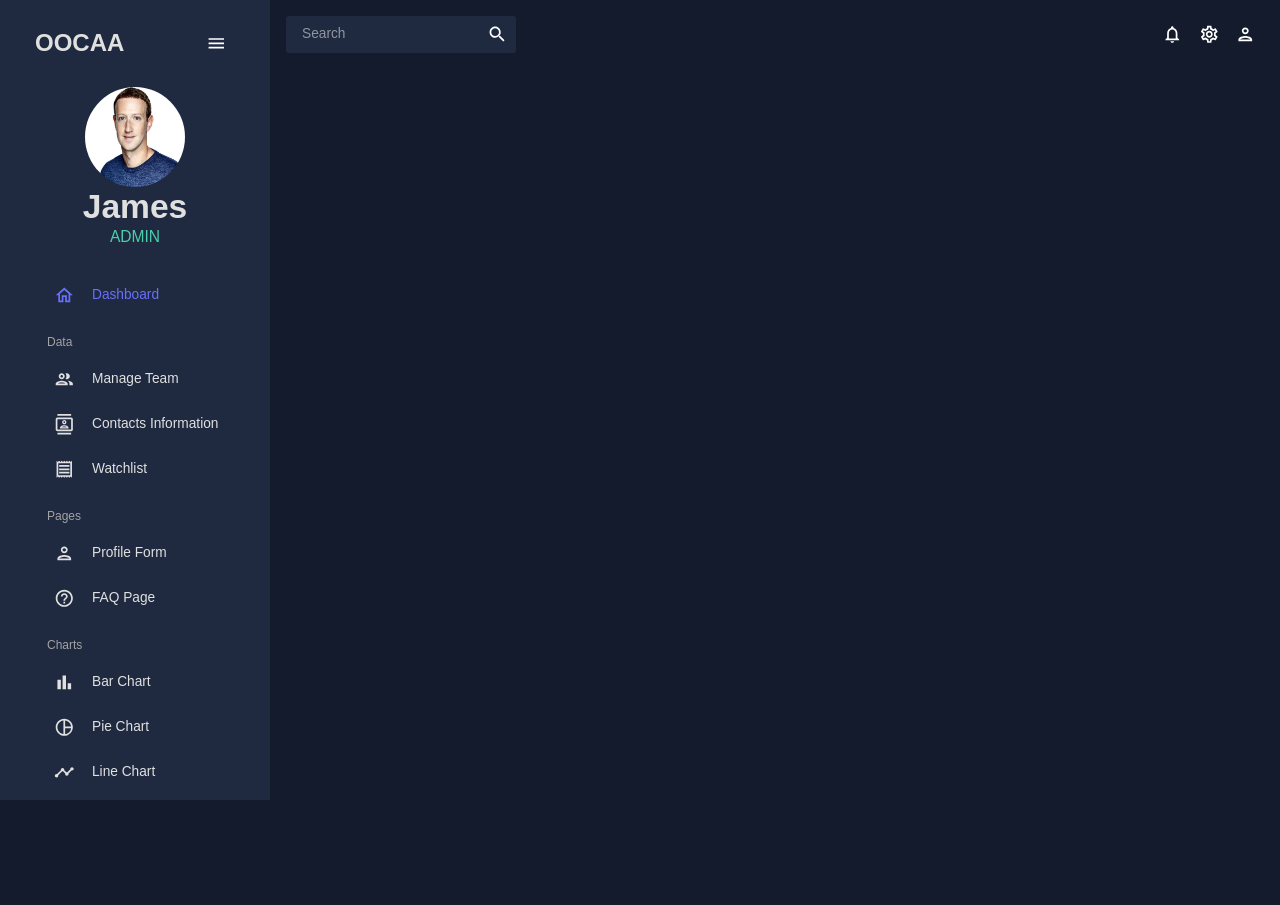
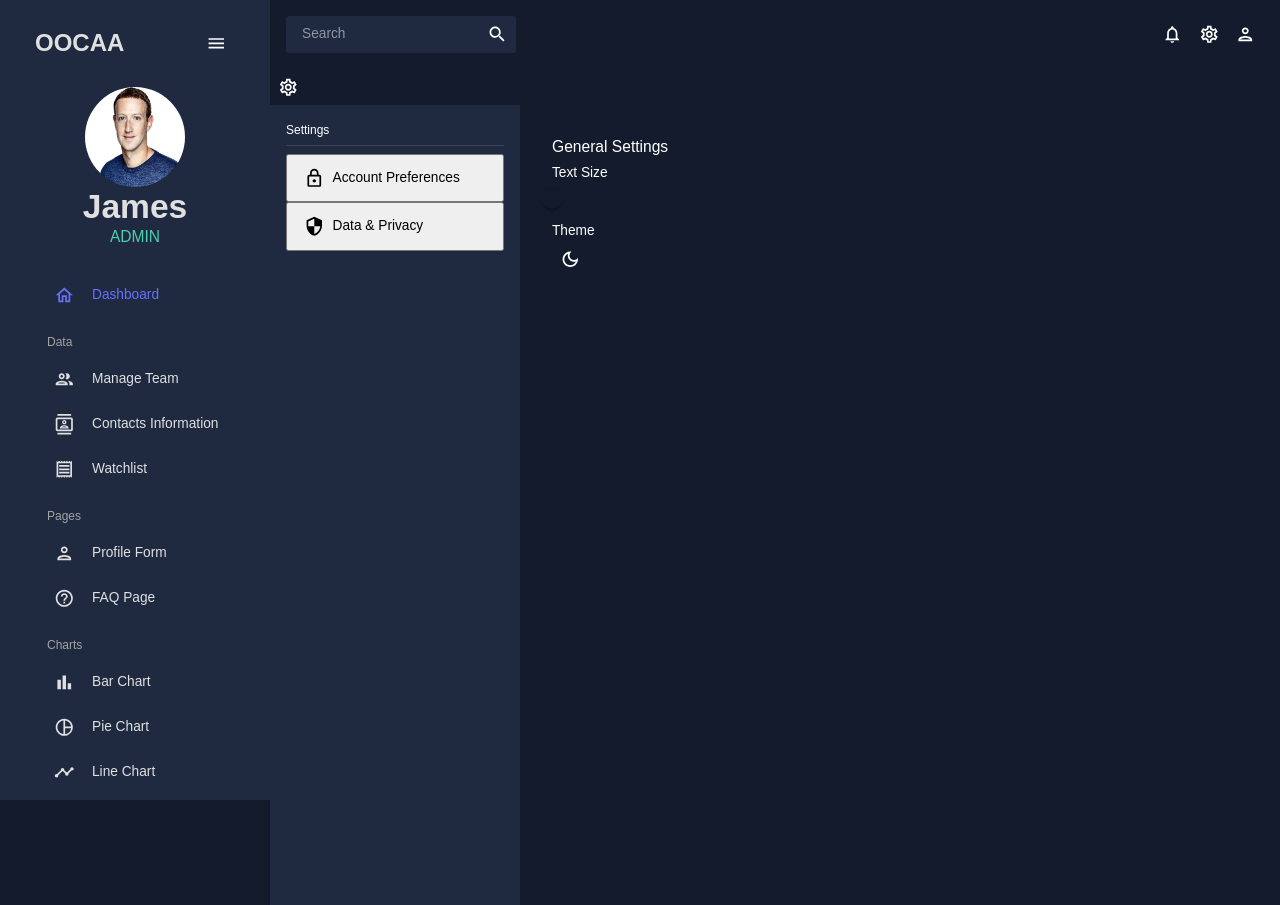
Before and after one commit to anmol02singh/OOCAA-UI, a React (Create React App) app: page /settings in a window 1280 px wide. Before the commit the page ends 800 px from the top, so only its background shows below. Built offline with nearby package versions, Linux system fonts and the light colour scheme; no server answers.

Commit message:
Changed Settings from popover to page

```diff
--- a/src/App.js
+++ b/src/App.js
@@ -16,6 +16,7 @@ import Dashboard from "./scenes/dashboard/index.tsx";
 import UserLogin from "./pages/UserLogin.tsx";
 import { useLocation } from "react-router-dom";
 import UserSignUp from "./pages/UserSignUp.tsx";
+import SettingsPopover from "./pages/SettingsPopover.tsx";
 
 function App() {
   const [theme, colorMode] = useMode();
@@ -44,6 +45,7 @@ function App() {
                           <Route path="/geo" element={<Geo />} />
                           <Route path="/login" element={<UserLogin />} />
                           <Route path="/signup" element={<UserSignUp />} />
+                          <Route path="/settings" element={<SettingsPopover />} />
                       </Routes>
                   </main>
               </div>
--- a/src/pages/SettingsPopover.tsx
+++ b/src/pages/SettingsPopover.tsx
@@ -1,140 +1,106 @@
-import React, { useState, useContext } from 'react';
-import { Popover, Typography, Slider, IconButton,Button} from '@mui/material';
+import React, { useContext, useState } from "react";
+import { Box, Typography, Slider, IconButton, Button, List, ListItem, ListItemText, Divider, useTheme } from "@mui/material";
+import { ColorModeContext } from "./../theme.tsx";
+import { tokens } from "./../theme.tsx";
+import DarkModeOutlinedIcon from "@mui/icons-material/DarkModeOutlined";
+import LightModeOutlinedIcon from "@mui/icons-material/LightModeOutlined";
+import LockOutlinedIcon from "@mui/icons-material/LockOutlined";
+import SecurityOutlinedIcon from "@mui/icons-material/SecurityOutlined";
 import { SettingsOutlined as SettingsOutlinedIcon } from '@mui/icons-material';
-import { ColorModeContext } from './../theme.tsx';
-import { Box, useTheme } from '@mui/material';
-import { tokens } from './../theme.tsx';
-import DarkModeOutlinedIcon from '@mui/icons-material/DarkModeOutlined';
-import LightModeOutlinedIcon from '@mui/icons-material/LightModeOutlined';
+
 const SettingsPopover = () => {
-  const [anchorEl, setAnchorEl] = useState(null);
   const { textSize, setTextSize, toggleColorMode } = useContext(ColorModeContext);
-  const [darkMode, setDarkMode] = useState(false);
+  const [selectedSection, setSelectedSection] = useState("general");
   const theme = useTheme();
   const colors = tokens(theme.palette.mode);
-  const colorMode = useContext(ColorModeContext);
-  const handleOpen = (event) => {
-    setAnchorEl(event.currentTarget);
-  };
-
-  const handleClose = () => {
-    setAnchorEl(null);
-  };
-
+  const [anchorEl, setAnchorEl] = useState(null);
   const handleTextSizeChange = (event, newValue) => {
     setTextSize(newValue);
     document.body.style.fontSize = `${newValue}px`;
   };
-  const isPopoverOpen = Boolean(anchorEl);
+  const handleOpen = (event) => { setAnchorEl(event.currentTarget); };
   return (
     <div>
       <IconButton onClick={handleOpen}>
-        <SettingsOutlinedIcon />
-      </IconButton>
-      <Popover
-        open={isPopoverOpen}
-        anchorEl={anchorEl}
-        onClose={handleClose}
-        anchorOrigin={{
-          vertical: 'bottom',
-          horizontal: 'left',
-        }}
-        PaperProps={{
-          sx: {
-            width: 300, // Set the width of the popover
-            padding: 2, // Add some padding inside the popover
-            borderRadius: 2, // Optional: make it rounded
-            backgroundColor: colors.primary[400]
-          }
-        }}
+         <SettingsOutlinedIcon />
+     </IconButton>
+    <Box display="flex" height="100vh">
+      {/* Sidebar */}
+      <Box
+        width="250px"
+        bgcolor={colors.primary[400]}
+        p={2}
+        display="flex"
+        flexDirection="column"
+        boxShadow={2}
       >
-        <div className="settingsPopover">
-          <Typography variant="h6" className="settingsTitle">Settings</Typography>
-          <div>
+        <Typography variant="h6" gutterBottom>
+          Settings
+        </Typography>
+        <Divider />
+        <List>
+        <ListItem
+  component="button"
+  selected={selectedSection === "account"}
+  onClick={() => setSelectedSection("account")}
+  sx={{ cursor: "pointer" }}
+>
+  <LockOutlinedIcon sx={{ mr: 1 }} />
+  <ListItemText primary="Account Preferences" />
+</ListItem>
+
+<ListItem
+  component="button"
+  selected={selectedSection === "privacy"}
+  onClick={() => setSelectedSection("privacy")}
+  sx={{ cursor: "pointer" }}
+>
+  <SecurityOutlinedIcon sx={{ mr: 1 }} />
+  <ListItemText primary="Data & Privacy" />
+</ListItem>
+
+        </List>
+      </Box>
+
+      {/* Settings Content */}
+      <Box flex={1} p={4} bgcolor={colors.primary[500]}>
+        {selectedSection === "general" && (
+          <>
+            <Typography variant="h5" gutterBottom>General Settings</Typography>
             <Typography>Text Size</Typography>
-            <Slider
-              value={textSize}
-              onChange={handleTextSizeChange}
-              min={12}
-              max={32}
-              step={1}
-            />
-          </div>
-          <div>
-            <IconButton onClick={colorMode.toggleColorMode}>
-            {theme.palette.mode === 'dark' ? <DarkModeOutlinedIcon /> : <LightModeOutlinedIcon />}
+            <Slider value={textSize} onChange={handleTextSizeChange} min={12} max={32} step={1} />
+            <Typography>Theme</Typography>
+            <IconButton onClick={toggleColorMode}>
+              {theme.palette.mode === "dark" ? <DarkModeOutlinedIcon /> : <LightModeOutlinedIcon />}
             </IconButton>
-          </div>
-        </div>
-        <div className="settingsOption">
-            <Button
-              variant="outlined"
-              color="secondary"
-              onClick={() => alert('add changing password feature')}
-            >
-              Change Password
+          </>
+        )}
+        {selectedSection === "account" && (
+          <>
+            <Typography variant="h5" gutterBottom>Account Preferences</Typography>
+            <Button variant="outlined" color="secondary" onClick={() => alert("Change username feature")}>
+              Change Username
             </Button>
-          </div>
-      </Popover>
+            <Button variant="outlined" color="secondary" sx={{ ml: 2 }} onClick={() => alert("Change email feature")}>
+              Change Email
+            </Button>
+          </>
+        )}
+        {selectedSection === "privacy" && (
+          <>
+            <Typography variant="h5" gutterBottom>Data & Privacy</Typography>
+            <Button variant="outlined" color="secondary" onClick={() => alert("Manage data feature")}>
+              Manage Your Data
+            </Button>
+            <Button variant="outlined" color="error" sx={{ ml: 2 }} onClick={() => alert("Delete account feature")}>
+              Delete Account
+            </Button>
+          </>
+        )}
+      </Box>
+    </Box>
     </div>
+
   );
 };
-
 export default SettingsPopover;
-
-
-
-{/* <div>
-   <IconButton onClick={handleOpen}>
-        <SettingsOutlinedIcon />
-      </IconButton>
-      <Popover
-        open={isPopoverOpen}
-        anchorEl={anchorEl}
-        onClose={handleClose}
-        anchorOrigin={{
-          vertical: 'bottom',
-          horizontal: 'left',
-        }}
-        PaperProps={{
-          sx: {
-            width: 300, // Set the width of the popover
-            padding: 2, // Add some padding inside the popover
-            borderRadius: 2, // Optional: make it rounded
-            backgroundColor: colors.primary[400]
-          }
-        }}
-      >
-        <div className="settingsPopover">
-          <Typography variant="h6" className="settingsTitle">
-            Settings
-          </Typography>
-
-          <div className="settingsOption">
-            <Typography>Text Size</Typography>
-            <Slider
-              value={textSize}
-              onChange={handleTextSizeChange}
-              min={12}
-              max={32}
-              step={1}
-
-            />
-          </div>
-          <div className="settingsPopover">
-          <IconButton onClick={colorMode.toggleColorMode}>
-          {theme.palette.mode === 'dark' ? <DarkModeOutlinedIcon /> : <LightModeOutlinedIcon />}
-        </IconButton>
-          </div>
-        </div>
-        <div className="settingsOption">
-            <Button
-              variant="outlined"
-              color="secondary"
-              onClick={() => alert('add changing password feature')}
-            >
-              Change Password
-            </Button>
-          </div>
-      </Popover>
-    </div> */}
--- a/src/scenes/global/Navbar.tsx
+++ b/src/scenes/global/Navbar.tsx
@@ -79,7 +79,6 @@ const Navbar: FC = () => {
               </Box>
             )}
           </MenuItem>
-          {/* <SettingsPopover setTextSizeState={setTextSize} /> */}
           <Box paddingLeft={isCollapsed ? undefined : '10%'}></Box>
           {!isCollapsed && (
             <Box marginBottom="25px">
@@ -125,6 +124,7 @@ const Navbar: FC = () => {
           </Box>
         </Menu>
       </ProSidebar>
+
     </Box>
   );
 };
--- a/src/scenes/global/Topbar.tsx
+++ b/src/scenes/global/Topbar.tsx
@@ -7,15 +7,17 @@ import DarkModeOutlinedIcon from '@mui/icons-material/DarkModeOutlined';
 import NotificationsOutlinedIcon from '@mui/icons-material/NotificationsOutlined';
 import PersonOutlinedIcon from '@mui/icons-material/PersonOutlined';
 import SearchIcon from '@mui/icons-material/SearchOutlined';
+import { useNavigate } from 'react-router-dom';
+import SettingsOutlinedIcon from '@mui/icons-material/SettingsOutlined';
+import React, { FC } from 'react';
+import SettingsPopover from '../../pages/SettingsPopover.tsx';
 
-import React, { FC } from 'react';
-import SettingsPopover from '../../pages/SettingsPopover.tsx'; // Import SettingsPopover component
 
 const Topbar: FC = () => {
   const theme = useTheme();
   const colors = tokens(theme.palette.mode);
   const colorMode = useContext(ColorModeContext);
-
+  const navigate = useNavigate();
   return (
     <Box display="flex" justifyContent="space-between" p={2}>
       {/* SEARCH BAR */}
@@ -35,7 +37,9 @@ const Topbar: FC = () => {
         <IconButton>
           <NotificationsOutlinedIcon />
         </IconButton>
-        <SettingsPopover />
+        <IconButton>
+        <SettingsOutlinedIcon onClick={() => navigate("/settings")} />
+        </IconButton>
         <IconButton>
           <PersonOutlinedIcon />
         </IconButton>
```
